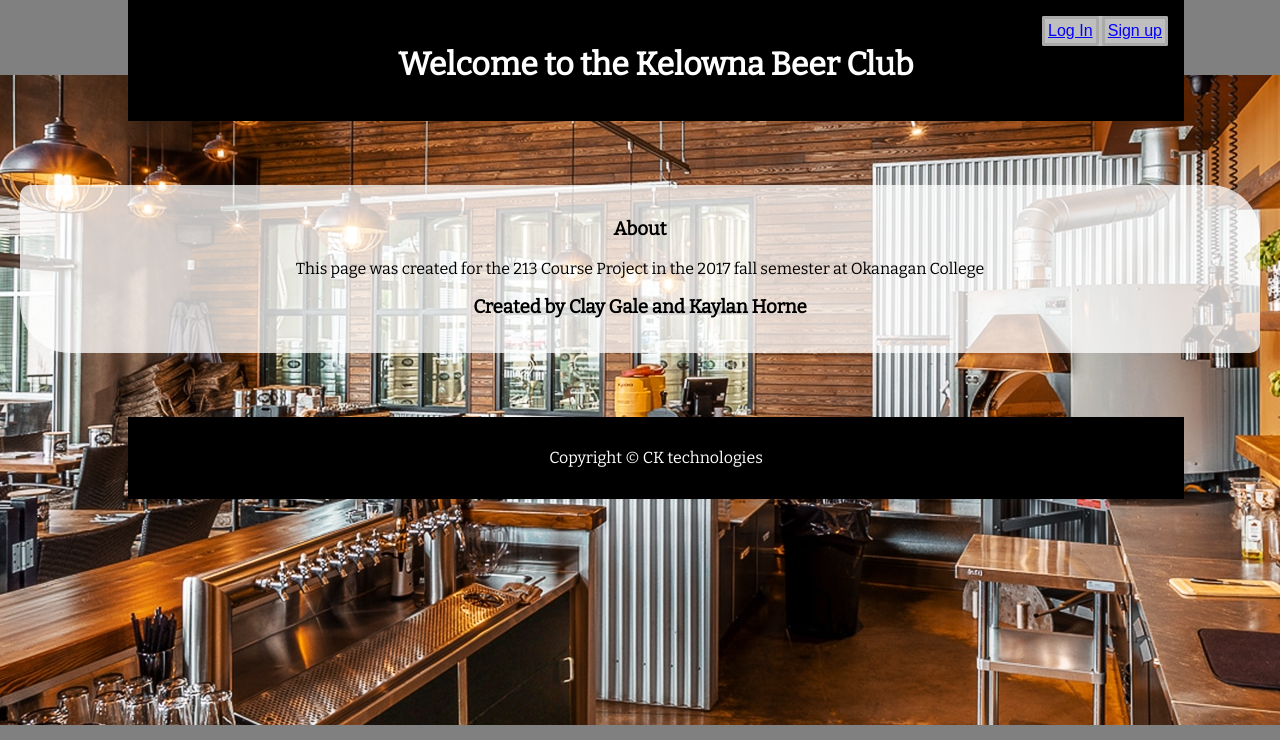
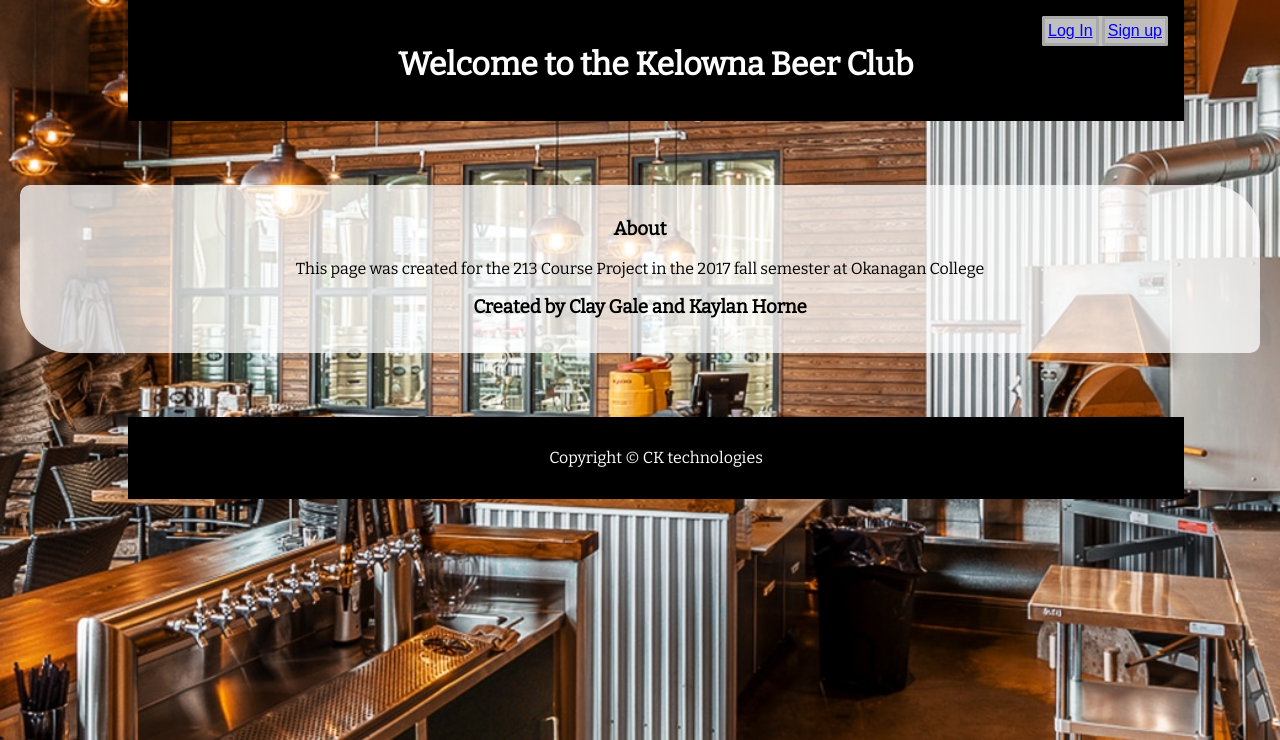
Before and after one commit to ClayGale/213KBCdemo, a PHP site: page /about.php in a window 1280 px wide. Shown: the top 740 px of the page. Run offline with PHP 8.4, Linux system fonts and the light colour scheme.

Commit message:
probably happy with this now

```diff
--- a/beer.css
+++ b/beer.css
@@ -4,17 +4,17 @@ div.container {
 
 }
 
-body{
+body {
     font-family: 'Bitter',serif;
-
     background-color: grey;
     background-image: url('images/okbeer.jpg');
     background-attachment: fixed;
-
-    height: 500px;
-
+    background-attachment: fixed;
+    min-height: 500px;
+    max-width: 1500px;
     background-position: center;
     background-repeat: no-repeat;
+    background-size: cover;
 }
 div{
     overflow: auto;
@@ -291,7 +291,6 @@ label {
     margin-bottom: 1em;
 }
 label, label>*:not(input[type=radio]){
-    text-align: right;
     margin-right: 1em;
 }
 textarea{
```
